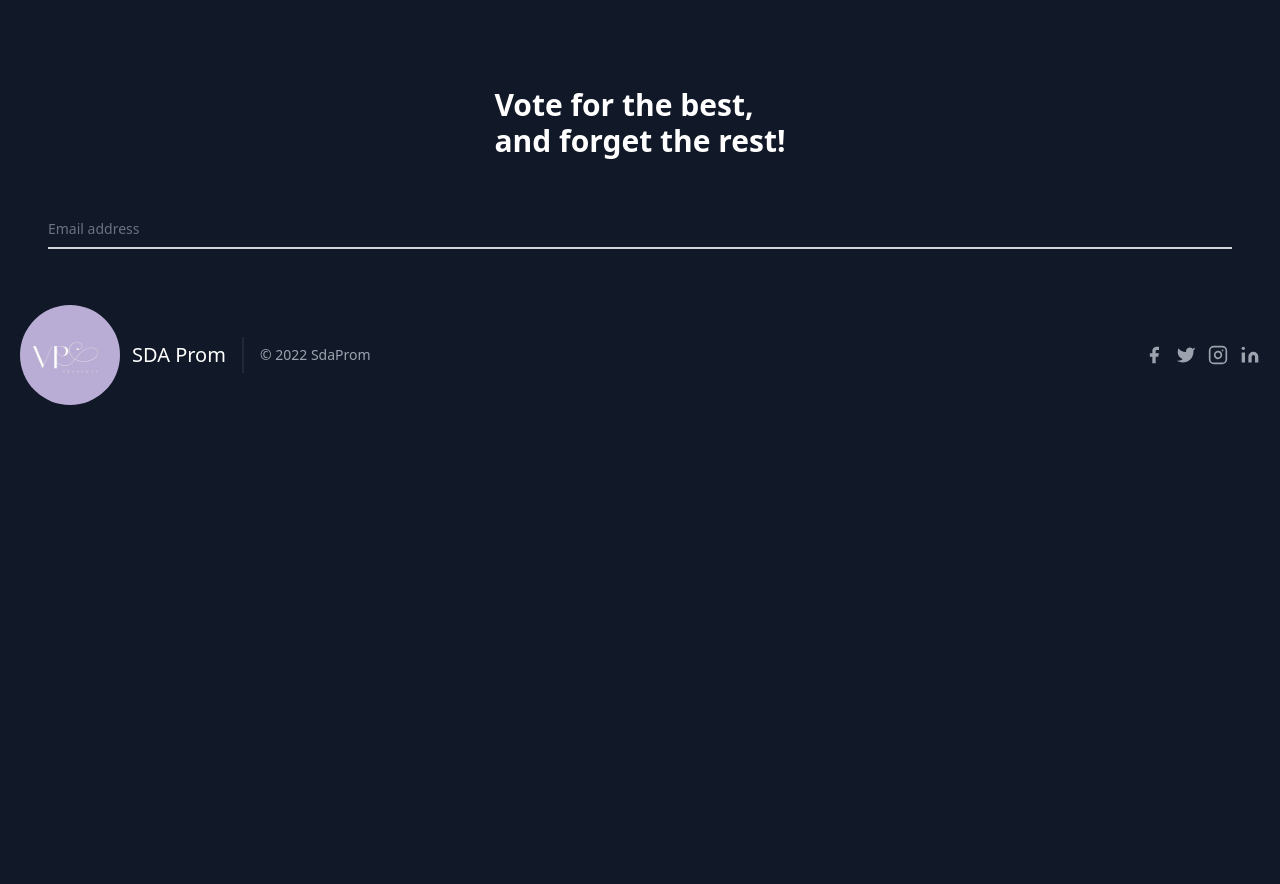
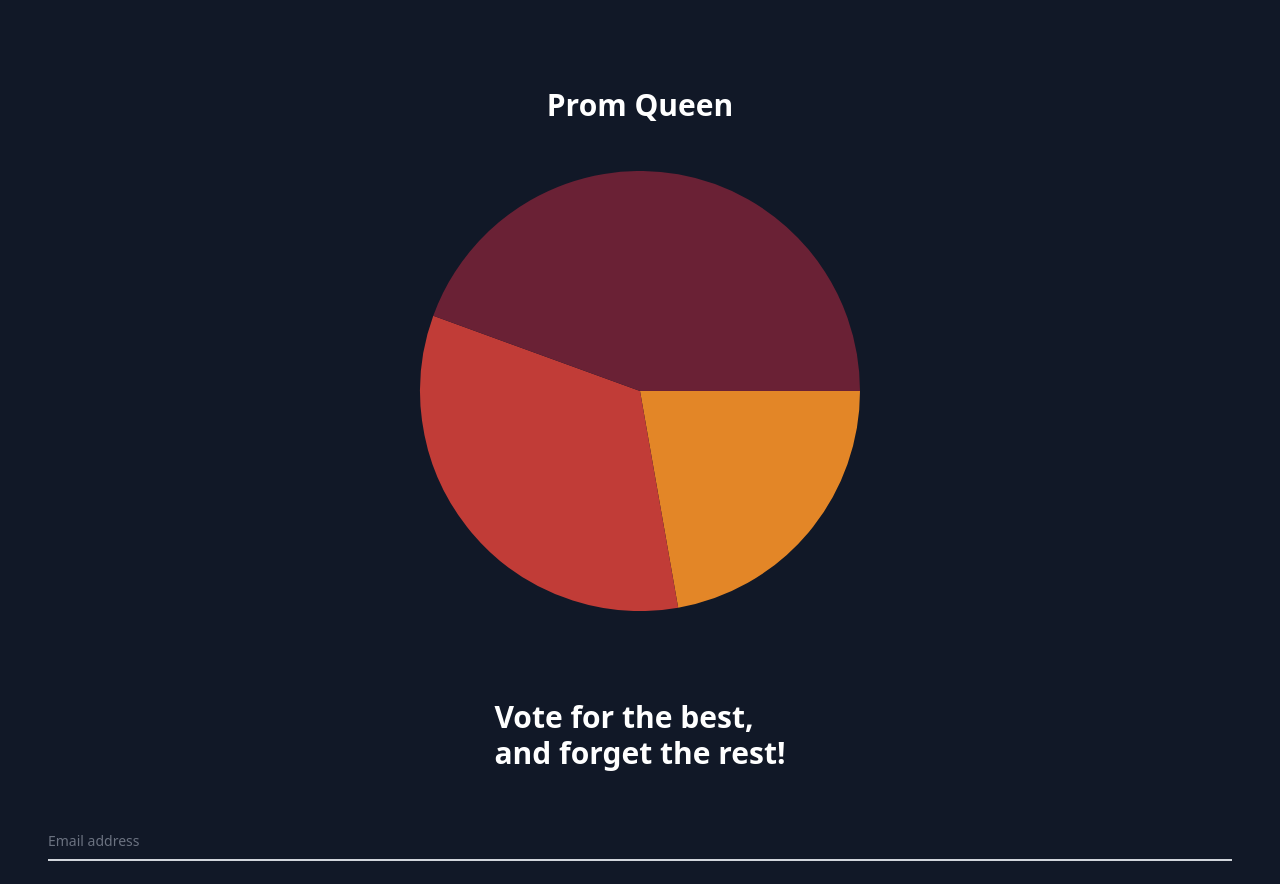
Before and after one commit to Harsh-0986/sdaprom, a Next.js app: page / in a window 1280 px wide. Shown: the part 1253-2137 px from the top of the page. Before the commit the page ends 1690 px from the top, so only its background shows below. Built offline with nearby package versions, Linux system fonts and the light colour scheme; no server answers.

Commit message:
Completed frontend

```diff
--- a/components/PieChart.jsx
+++ b/components/PieChart.jsx
@@ -1,10 +1,10 @@
 import { PieChart } from "react-minimal-pie-chart";
 
-const Piechart = () => {
+const Piechart = ({ tagline }) => {
 	return (
 		<>
 			<span className="flex flex-col items-center text-white text-3xl font-semibold m-0 p-0 md:mb-12">
-				Prom King
+				{tagline}
 			</span>
 			<div className="bg-gray-900 h-96 md:mb-36 w-full flex flex-col items-center">
 				<div className="flex flex-col items-center w-[75vw] h-[55vh]">
--- a/pages/index.js
+++ b/pages/index.js
@@ -23,7 +23,8 @@
 			<Header />
 			<Details />
 			{/* Pie chart */}
-			<Piechart />
+			<Piechart tagline="Prom King" />
+			<Piechart tagline="Prom Queen" />
 			{/* Vote form */}
 			<VoteForm />
 			{/* Footer */}
```
